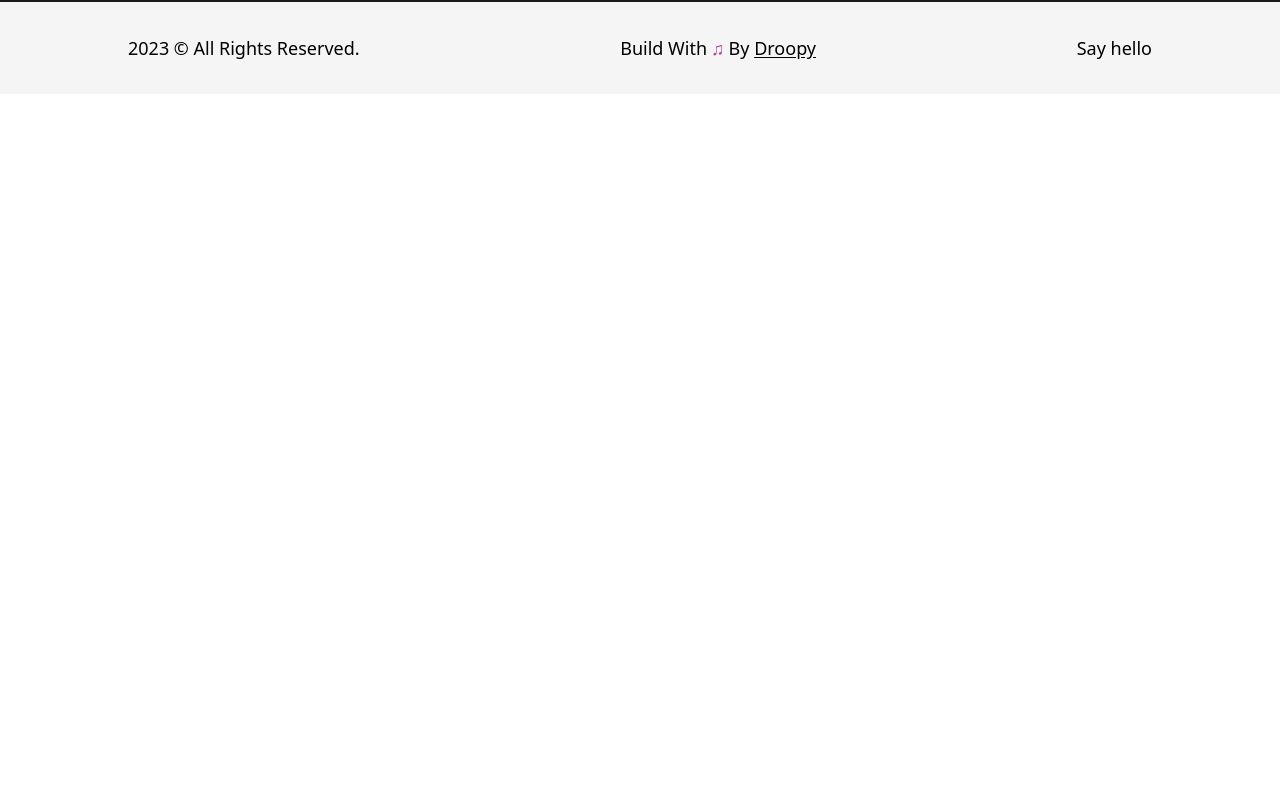
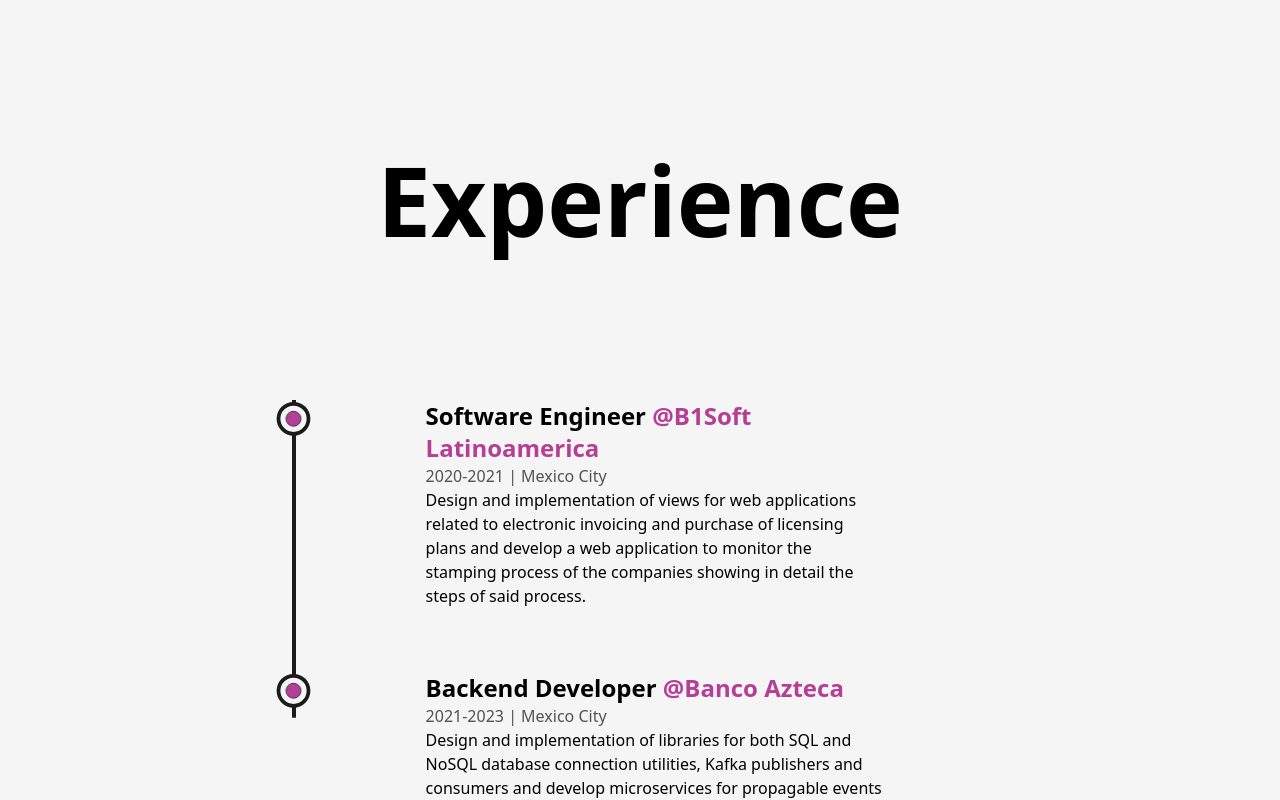
Before and after one commit to Alejandrozf23/developer-portafolio, a Next.js app: page /about in a window 1280 px wide. Shown: the part 1060-1860 px from the top of the page. Before the commit the page ends 1154 px from the top, so only its background shows below. Built offline with nearby package versions, Linux system fonts and the light colour scheme.

Commit message:
Add motion animation to lu and finish Experience component

```diff
--- a/src/components/Experience.js
+++ b/src/components/Experience.js
@@ -6,7 +6,7 @@
     const ref = useRef(null);
     return <li ref={ref} className="my-8 first:mt-0 last:mb-0 w-[60%] mx-auto flex flex-col items-center justify-between">
         <LiIcon reference={ref}/>
-        <div>
+        <motion.div initial={{y:50}} whileInView={{y:0}} transition={{duration:0.5, type:"spring"}}>
             <h3 className="capitalize font-bold text-2xl">{position}&nbsp;
                 <a href={companyLink} target="_blank" className="text-primary capitalize">@{company}</a>
             </h3>
@@ -16,7 +16,7 @@
             <p className="font-medium w-full">
                 {work}
             </p>
-        </div>
+        </motion.div>
     </li>
 }
 
@@ -33,7 +33,7 @@
         <div className="my-64">
             <h2 className="font-bold text-8x1 mb-32 w-full text-center">Experience</h2>
             <div ref={ref} className="w-[75%] mx-auto relative">
-                <motion.div style={{scaleY:scrollYProgress}} className="absolute left-8 top-0 w-[4px] h-full bg-dark origin-top"/>
+                <motion.div style={{scaleY:scrollYProgress}} className="absolute left-9 top-0 w-[4px] h-full bg-dark origin-top"/>
                 <ul className="w-full flex flex-col items-start justify-between ml-4">
                     <Details position="Software Engineer" company="B1Soft Latinoamerica" time="2020-2021" address="Mexico City" companyLink="https://b1-soft.com:449/bienvenido/"
                         work="Design and implementation of views for web applications related to electronic invoicing and
--- /dev/null
+++ b/src/components/LiIcon.js
@@ -0,0 +1,23 @@
+import React from "react";
+import { motion, useScroll } from "framer-motion";
+
+const LiIcon = ({reference}) => {
+    const {scrollYProgress} = useScroll(
+        {
+            target: reference,
+            offset: ["center end", "center center"]
+        }
+    );
+
+    return(
+        <figure className="absolute left-0 stroke-dark">
+            <svg className="-rotate-90" width="75" height="75" viewBox="0 0 100 100">
+                <circle cx="75" cy="50" r="20" className="stroke-primary stroke-1 fill-one"/>
+                <motion.circle cx="75" cy="50" r="20" className="stroke-[5px] fill-light" style={{pathLength:scrollYProgress}}/>
+                <circle cx="75" cy="50" r="10" className="animate-pulse stroke-1 fill-primary"/>
+            </svg>
+        </figure>
+    )
+}
+
+export default LiIcon
--- a/src/pages/about.js
+++ b/src/pages/about.js
@@ -6,6 +6,7 @@
 import Image from "next/image";
 import { useInView, useMotionValue, useSpring } from "framer-motion";
 import Skills from "@/components/Skills";
+import Experience from "@/components/Experience";
 
 const AnimatedNumber = ({value}) => {
     const ref = useRef(null);
@@ -78,6 +79,7 @@
                         </div>
                     </div>
                     <Skills/>
+                    <Experience/>
                 </Layout>
             </main>
         </>
```
